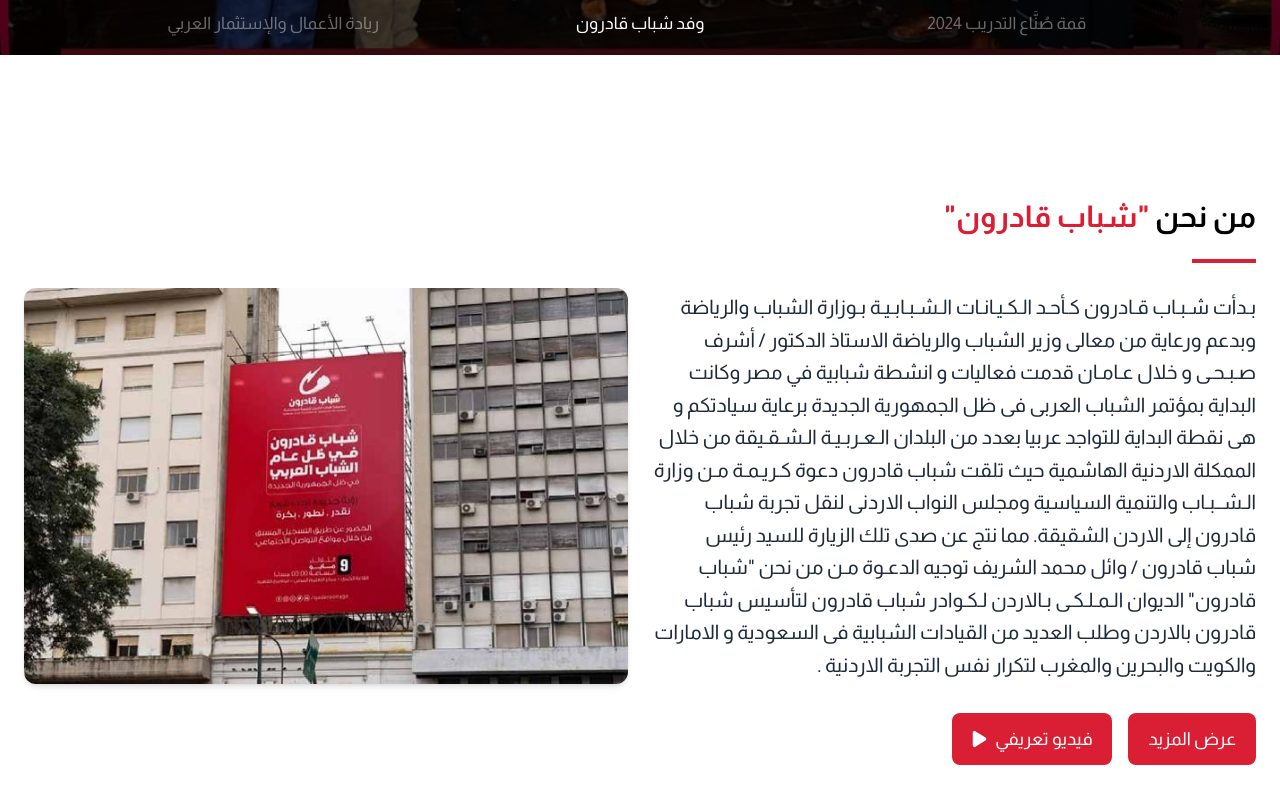
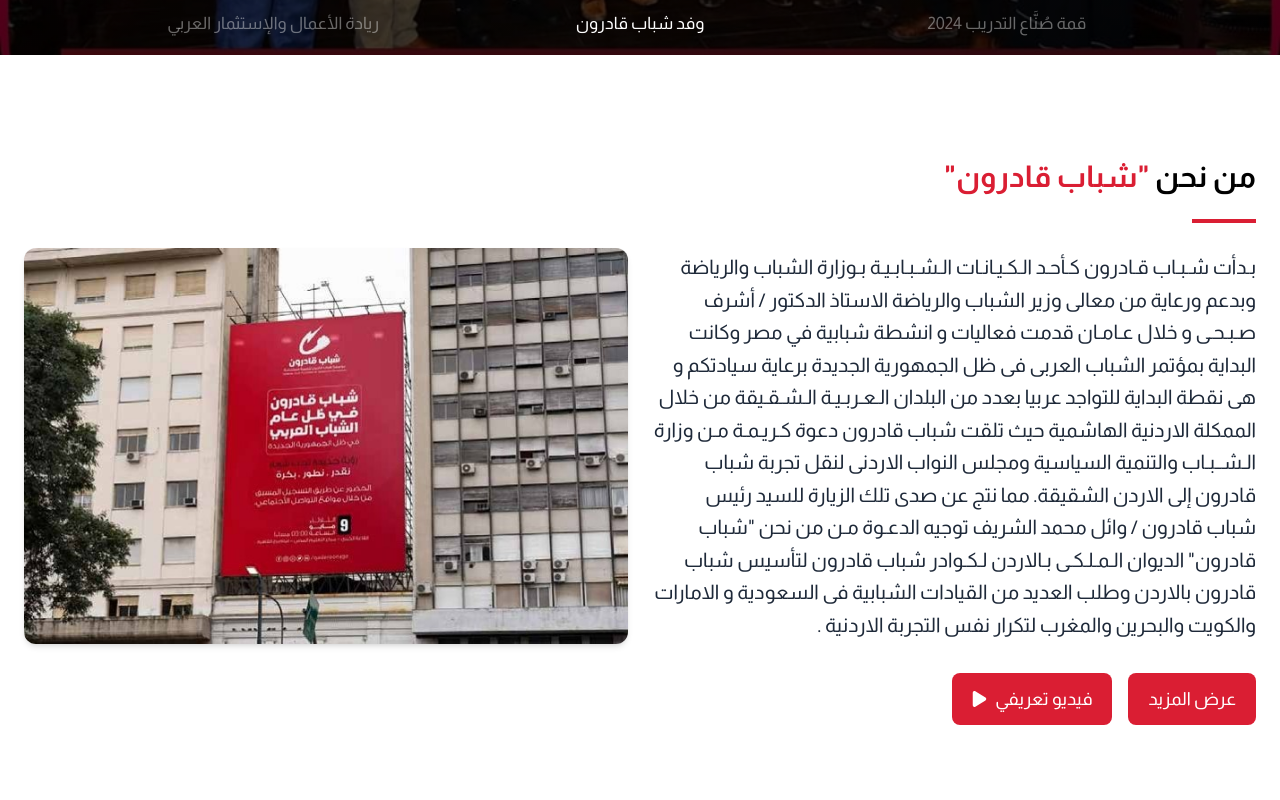
Before and after one commit to seif-ahmed-mansour/qaderoon-project, a React (Vite) app in the folder client/: page / in a window 1280 px wide. Shown: the part 660-1460 px from the top of the page. Built offline with nearby package versions, Linux system fonts and the light colour scheme; a web font is replaced by a local one.

Commit message:
updaing spacng

```diff
--- a/client/src/components/home/about-section/AboutSectionComponent.jsx
+++ b/client/src/components/home/about-section/AboutSectionComponent.jsx
@@ -4,7 +4,7 @@
 
 const AboutSectionComponent = () => {
   return (
-    <section className="container flex flex-col md:flex-row items-center gap-6 p-6 rounded-xl mx-auto my-10 md:my-30 ">
+    <section className="container flex flex-col md:flex-row items-center gap-6 p-6 rounded-xl mx-auto my-10 md:my-20 ">
       <div className="md:w-1/2">
         <Header />
         <ContentSection />
```
